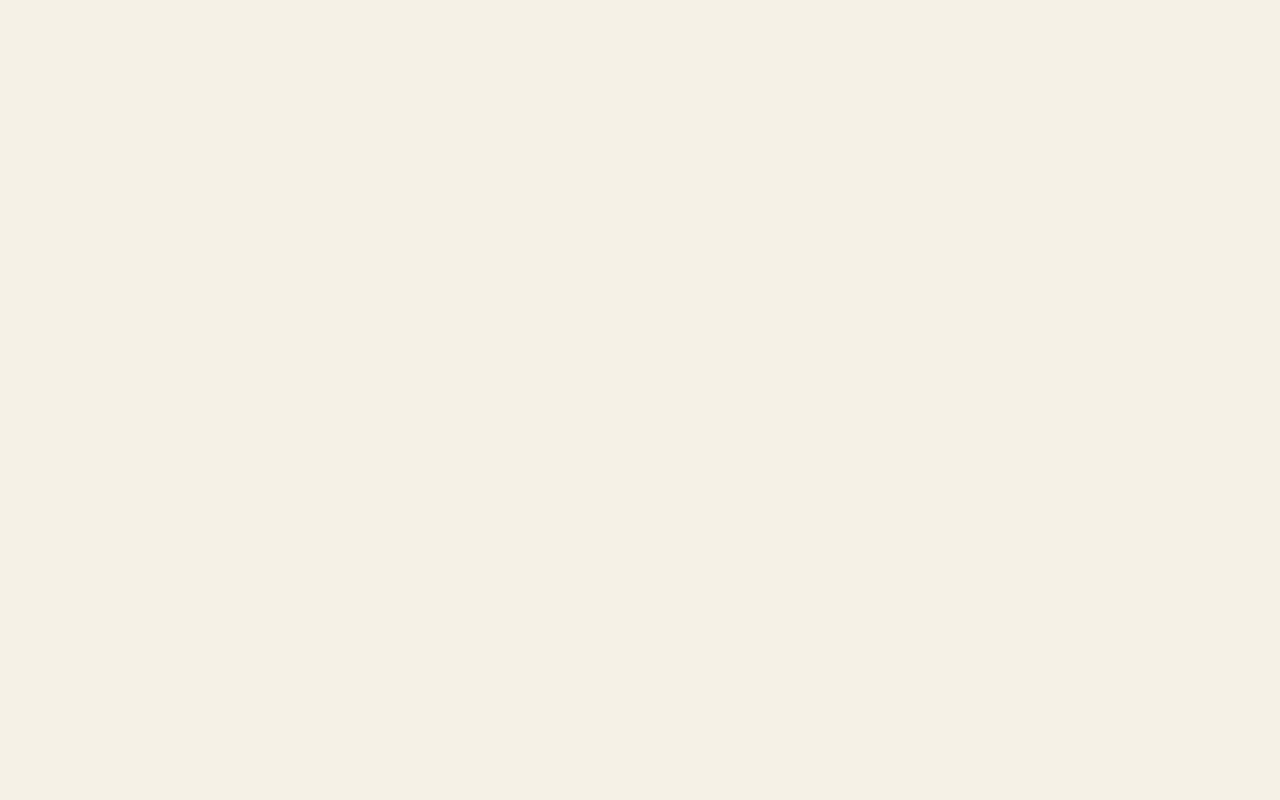
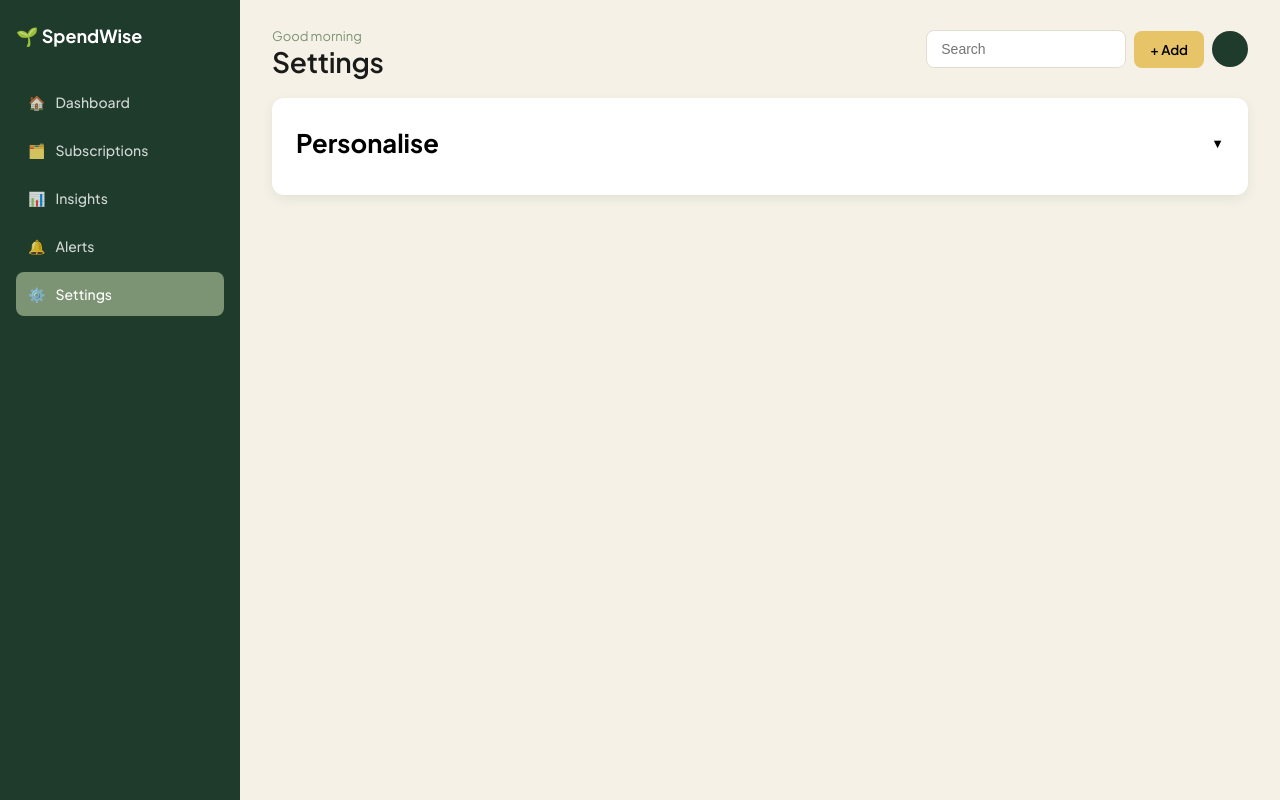
Before and after one commit to Namishr69/SpendWise-COMP602, a React app in the folder frontend/: page /settings in a window 1280 px wide. Before the commit this address had no page. Built offline with nearby package versions, Linux system fonts and the light colour scheme; the HTML template or start-up script is replaced by a standard one.

Commit message:
feat: add preferred currency settings ui

```diff
--- a/frontend/src/App.jsx
+++ b/frontend/src/App.jsx
@@ -123,6 +123,7 @@ import { BrowserRouter, Routes, Route, Navigate } from 'react-router-dom'
 import LoginPage from './pages/LoginPage.jsx'
 import SignupPage from './pages/SignupPage.jsx'
 import DashboardPage from './pages/DashboardPage.jsx'
+import SettingsPage from './pages/SettingsPage.jsx'
 
 function App() {
   return (
@@ -132,6 +133,7 @@ function App() {
         <Route path="/login" element={<LoginPage />} />
         <Route path="/signup" element={<SignupPage />} />
         <Route path="/dashboard" element={<DashboardPage />} />
+        <Route path="/settings" element={<SettingsPage />} />
       </Routes>
     </BrowserRouter>
   )
--- a/frontend/src/layouts/AppShell.jsx
+++ b/frontend/src/layouts/AppShell.jsx
@@ -1,11 +1,12 @@
+import { Link } from 'react-router-dom'
 import './AppShell.css'
 
 const NAV_ITEMS = [
-  { label: 'Dashboard', icon: '🏠' },
-  { label: 'Subscriptions', icon: '🗂️' },
-  { label: 'Insights', icon: '📊' },
-  { label: 'Alerts', icon: '🔔' },
-  { label: 'Settings', icon: '⚙️' },
+  { label: 'Dashboard', icon: '🏠', path: '/dashboard' },
+  { label: 'Subscriptions', icon: '🗂️', path: '/subscriptions' },
+  { label: 'Insights', icon: '📊', path: '/insights' },
+  { label: 'Alerts', icon: '🔔', path: '/alerts' },
+  { label: 'Settings', icon: '⚙️', path: '/settings' },
 ]
 
 function AppShell({ activeNav = 'Dashboard', children }) {
@@ -13,16 +14,21 @@ function AppShell({ activeNav = 'Dashboard', children }) {
     <div className="app-shell">
       <aside className="app-shell__sidebar">
         <div className="app-shell__logo">🌱 SpendWise</div>
+
         <nav className="app-shell__nav">
           {NAV_ITEMS.map((item) => (
-            <a
+            <Link
               key={item.label}
-              className={`app-shell__nav-item ${item.label === activeNav ? 'app-shell__nav-item--active' : ''}`}
-              href="#"
+              className={`app-shell__nav-item ${
+                item.label === activeNav
+                  ? 'app-shell__nav-item--active'
+                  : ''
+              }`}
+              to={item.path}
             >
               <span>{item.icon}</span>
               {item.label}
-            </a>
+            </Link>
           ))}
         </nav>
       </aside>
@@ -33,14 +39,20 @@ function AppShell({ activeNav = 'Dashboard', children }) {
             <p>Good morning</p>
             <h2>{activeNav}</h2>
           </div>
+
           <div className="app-shell__topbar-actions">
-            <input className="app-shell__search" placeholder="Search" />
+            <input
+              className="app-shell__search"
+              placeholder="Search"
+            />
             <button className="app-shell__add">+ Add</button>
             <div className="app-shell__avatar" />
           </div>
         </header>
 
-        <main className="app-shell__content">{children}</main>
+        <main className="app-shell__content">
+          {children}
+        </main>
       </div>
     </div>
   )
--- /dev/null
+++ b/frontend/src/pages/SettingsPage.css
@@ -0,0 +1,66 @@
+.settings-section-toggle {
+  width: 100%;
+  display: flex;
+  align-items: center;
+  justify-content: space-between;
+
+  padding: 4px 0 12px;
+
+  background: none;
+  border: none;
+
+  font-family: inherit;
+  font-size: 1.6rem;
+  font-weight: 700;
+  text-align: left;
+
+  cursor: pointer;
+}
+
+.settings-section-arrow {
+  font-size: 0.8rem;
+  font-weight: 600;
+}
+
+.settings-section-content {
+  margin-top: 12px;
+  padding-top: 18px;
+  border-top: 1px solid #e4e4e4;
+}
+
+.settings-option {
+  display: flex;
+  align-items: center;
+  justify-content: space-between;
+  gap: 24px;
+}
+
+.settings-option-text h3 {
+  margin: 0 0 5px;
+  font-size: 1.05rem;
+}
+
+.settings-option-text p {
+  margin: 0;
+  opacity: 0.7;
+  font-size: 0.9rem;
+}
+
+.settings-currency-select {
+  min-width: 240px;
+  padding: 10px 12px;
+
+  border: 1px solid #d5d5d5;
+  border-radius: 8px;
+
+  background: white;
+  font-family: inherit;
+  font-size: 0.95rem;
+
+  cursor: pointer;
+}
+
+.settings-currency-select:focus {
+  outline: 2px solid #315c46;
+  outline-offset: 2px;
+}
--- /dev/null
+++ b/frontend/src/pages/SettingsPage.jsx
@@ -0,0 +1,61 @@
+import { useState } from 'react'
+import AppShell from '../layouts/AppShell.jsx'
+import Card from '../components/ui/Card.jsx'
+import {
+  DEFAULT_CURRENCY,
+  SUPPORTED_CURRENCIES,
+} from '../constants/currencies.js'
+import './SettingsPage.css'
+
+function SettingsPage() {
+  const [preferredCurrency, setPreferredCurrency] = useState(DEFAULT_CURRENCY)
+  const [isPersonaliseOpen, setIsPersonaliseOpen] = useState(false)
+
+  return (
+    <AppShell activeNav="Settings">
+      <Card>
+        <button
+          type="button"
+          className="settings-section-toggle"
+          onClick={() => setIsPersonaliseOpen(!isPersonaliseOpen)}
+        >
+          <span>Personalise</span>
+          <span className="settings-section-arrow">
+            {isPersonaliseOpen ? '▲' : '▼'}
+          </span>
+        </button>
+
+        {isPersonaliseOpen && (
+          <div className="settings-section-content">
+            <div className="settings-option">
+              <div className="settings-option-text">
+                <h3>Preferred currency</h3>
+                <p>
+                  Choose the currency used to display your subscriptions and
+                  spending.
+                </p>
+              </div>
+
+              <select
+                id="preferred-currency"
+                className="settings-currency-select"
+                value={preferredCurrency}
+                onChange={(event) =>
+                  setPreferredCurrency(event.target.value)
+                }
+              >
+                {SUPPORTED_CURRENCIES.map((currency) => (
+                  <option key={currency.code} value={currency.code}>
+                    {currency.code} - {currency.name}
+                  </option>
+                ))}
+              </select>
+            </div>
+          </div>
+        )}
+      </Card>
+    </AppShell>
+  )
+}
+
+export default SettingsPage
```
